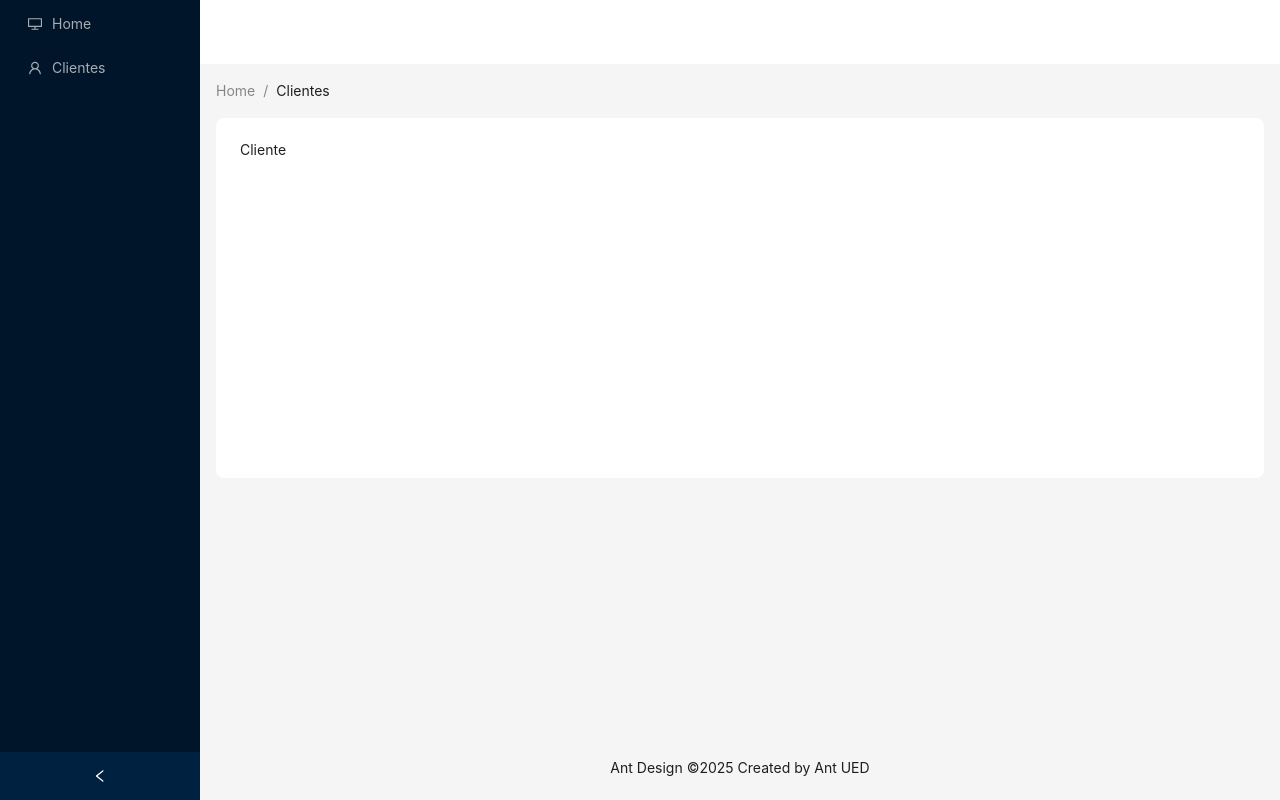
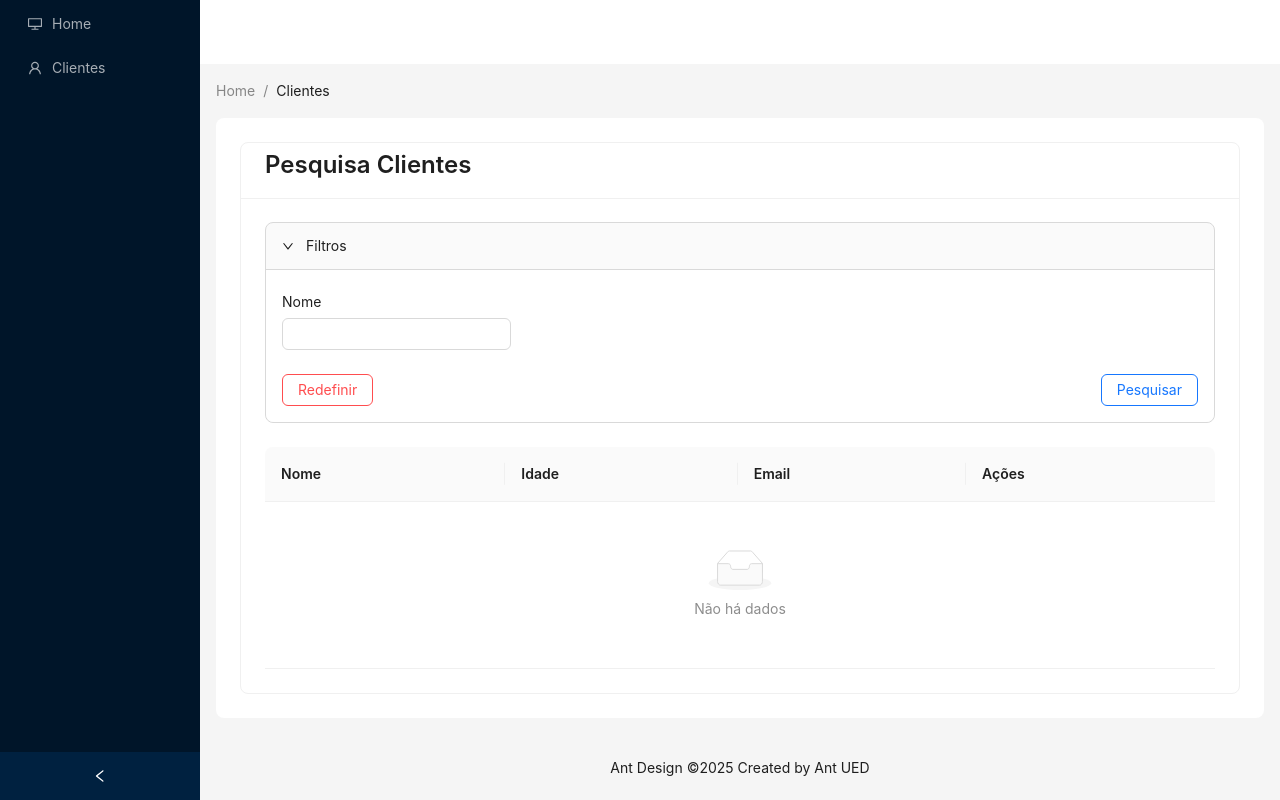
Before and after one commit to reginaldolimas-dev/projeto-utd, a React (Vite) app: page /clientes in a window 1280 px wide. Built offline with nearby package versions, Linux system fonts and the light colour scheme.

Commit message:
melhorias

```diff
--- a/src/componentes/Cliente/Cliente.jsx
+++ b/src/componentes/Cliente/Cliente.jsx
@@ -1,5 +1,39 @@
+import { Card, Col, Collapse, Row, Typography } from "antd";
+import Formulario from "../Formulario/Formulario";
+import Tabela from "../Tabela/Tabela";
+
 const Cliente = () => {
-  return <div>Cliente</div>;
+  const { Title } = Typography;
+
+  const campos = [{ name: "nome", label: "Nome" }];
+
+  const colunas = [
+    { title: "Nome", dataIndex: "nome", key: "nome" },
+    { title: "Idade", dataIndex: "idade", key: "idade" },
+    { title: "Email", dataIndex: "email", key: "email" },
+    { title: "Ações", dataIndex: "acoes", key: "acoes" },
+  ];
+
+  return (
+    <>
+      <Card title={<Title level={3}>Pesquisa Clientes</Title>}>
+        <Collapse defaultActiveKey={"0"}>
+          <Collapse.Panel header={"Filtros"} key={"0"}>
+            <Row gutter={[32, 32]}>
+              <Col span={24}>
+                <Formulario campos={campos} />
+              </Col>
+            </Row>
+          </Collapse.Panel>
+        </Collapse>
+        <Row style={{ marginTop: 24 }}>
+          <Col span={24}>
+            <Tabela colunas={colunas} />
+          </Col>
+        </Row>
+      </Card>
+    </>
+  );
 };
 
 export default Cliente;
--- /dev/null
+++ b/src/componentes/Formulario/Formulario.jsx
@@ -0,0 +1,27 @@
+import { Button, Col, Form, Input, Row } from "antd";
+const Formulario = ({ campos = [] }) => (
+  <Form name="wrap" labelCol={{ flex: "110px" }} labelAlign="left" labelWrap wrapperCol={{ flex: 1 }} colon={false}>
+    <Row>
+      {campos.map((campo) => (
+        <Col key={campo.name} span={6}>
+          <Form.Item key={campo.name} label={campo.label} name={campo.name} rules={campo.rules}>
+            <Input />
+          </Form.Item>
+        </Col>
+      ))}
+    </Row>
+    <Row justify="space-between">
+      <Col>
+        <Button type="primary" danger ghost htmlType="submit">
+          Redefinir
+        </Button>
+      </Col>
+      <Col>
+        <Button type="primary" ghost htmlType="submit">
+          Pesquisar
+        </Button>
+      </Col>
+    </Row>
+  </Form>
+);
+export default Formulario;
--- /dev/null
+++ b/src/componentes/Tabela/Tabela.jsx
@@ -0,0 +1,4 @@
+import { Table } from "antd";
+
+const Tabela = ({ dados, colunas }) => <Table columns={colunas} dataSource={dados} />;
+export default Tabela;
```
